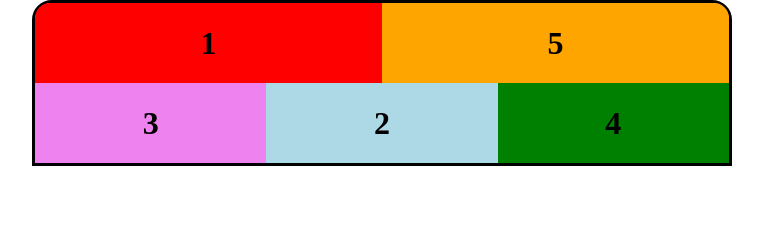
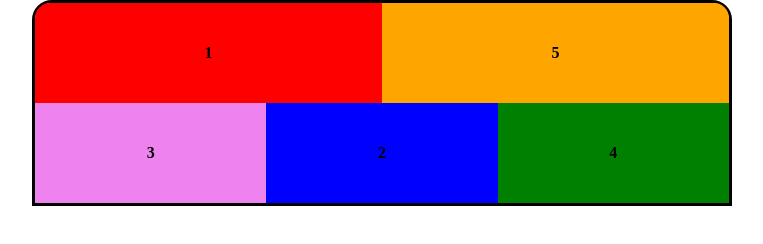
Before and after one commit to makar5555/HW-15, a plain HTML site: page index.html in a window 1280 px wide. Shown: the whole page, without its empty margins (258-1021 px from the left). Drawn offline with Linux system fonts and the light colour scheme.

Commit message:
Refactor style.css for improved layout and design
Updated font weight and item height in CSS.

```diff
--- a/style.css
+++ b/style.css
@@ -14,7 +14,7 @@ body {
     width: 700px;
     column-gap: 0px;
     padding: 0;
-    font-weight: 600;
+    font-weight: 800;
     border: 3px solid;
     border-color: black;
     border-top-left-radius: 20px;
@@ -23,13 +23,13 @@ body {
 
 .item {
     display: flex;
-    font-size: 2rem;
     width: 350px;
-    height: 80px;
+    height: 100px;
     align-items: center;
     justify-content: center;
     flex-basis: calc((100% - 0px) / 3);
 }
+
 
 .item:nth-child(1) {
     order: 1;
@@ -41,7 +41,7 @@ body {
 
 .item:nth-child(2) {
     order: 4;
-    background-color: lightblue;
+    background-color: blue;
 }
 
 .item:nth-child(3) {
```
